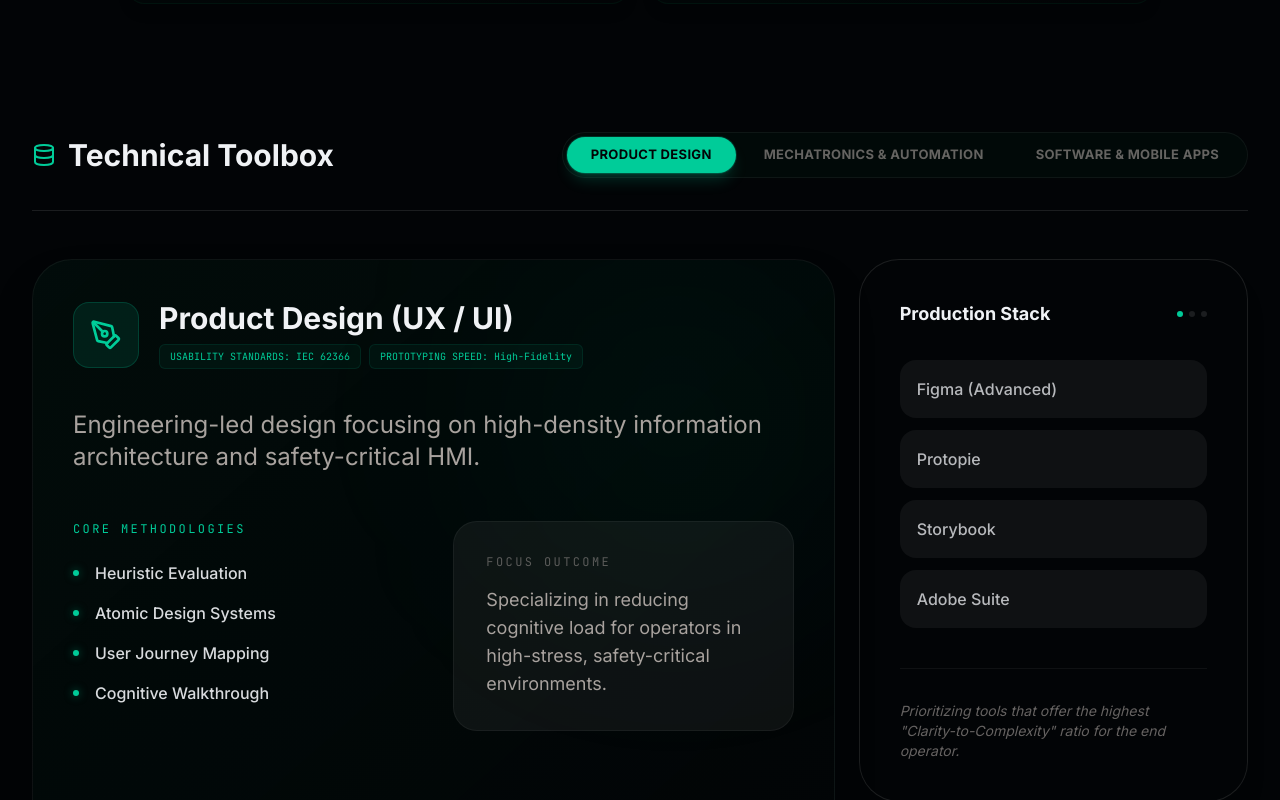
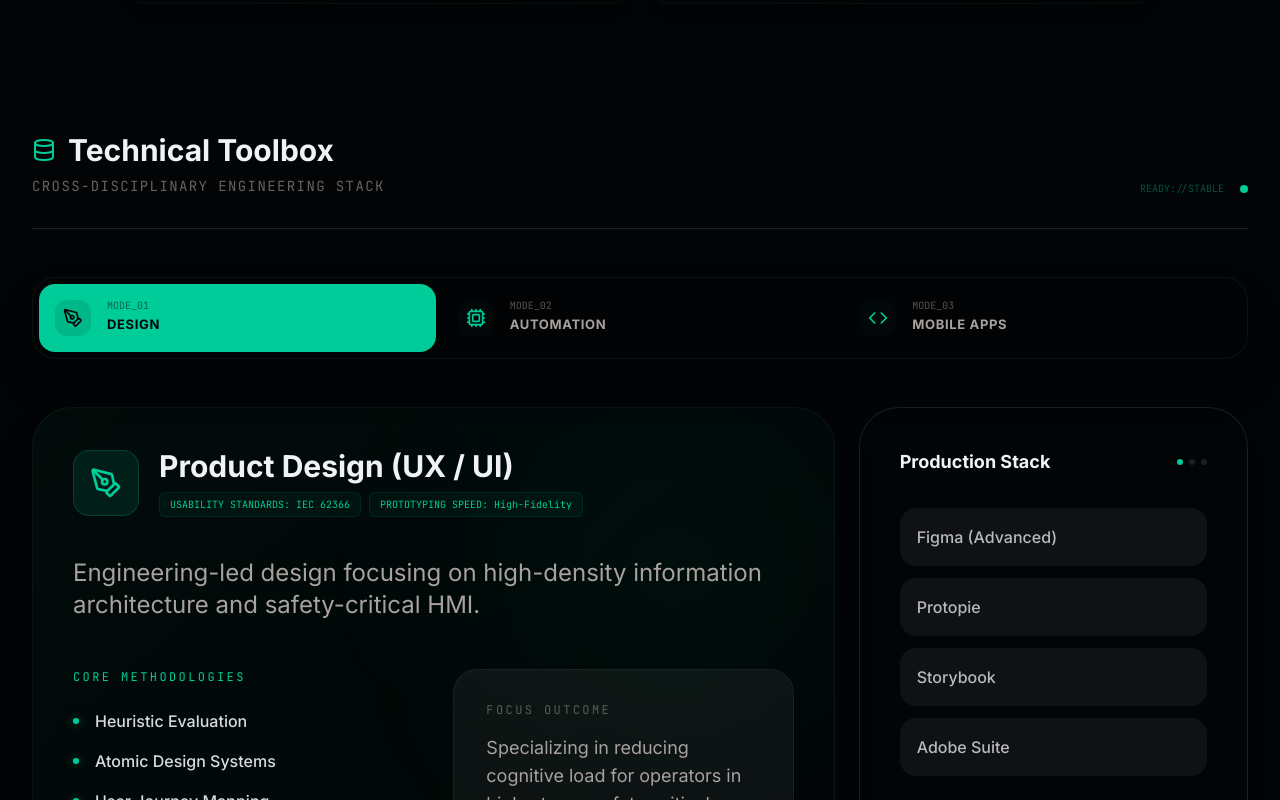
Before and after one commit to kanoonhazan/hazans-gix, a React (Vite) app: page /about in a window 1280 px wide. Shown: the part 1400-2200 px from the top of the page. Built offline with nearby package versions, Linux system fonts and the light colour scheme.

Commit message:
UI: Re-imagine Technical Toolbox as a Dashboard Console with sticky Specialty Switcher

```diff
--- a/index.html
+++ b/index.html
@@ -38,6 +38,7 @@
             'fade-in-up': 'fadeInUp 0.8s cubic-bezier(0.16, 1, 0.3, 1) forwards',
             'fade-in': 'fadeIn 1s ease-out forwards',
             'fade-in-blur': 'fadeInBlur 0.5s cubic-bezier(0.16, 1, 0.3, 1) forwards',
+            'progress-mini': 'progressMini 2s ease-in-out infinite',
             'pulse-slow': 'pulse 4s cubic-bezier(0.4, 0, 0.6, 1) infinite',
           },
           keyframes: {
@@ -52,6 +53,11 @@
             fadeInBlur: {
               '0%': { opacity: '0', filter: 'blur(10px)', transform: 'scale(0.98)' },
               '100%': { opacity: '1', filter: 'blur(0)', transform: 'scale(1)' },
+            },
+            progressMini: {
+              '0%': { width: '0%', left: '0%' },
+              '50%': { width: '100%', left: '0%' },
+              '100%': { width: '0%', left: '100%' }
             }
           },
           spacing: {
--- a/pages/About.tsx
+++ b/pages/About.tsx
@@ -124,25 +124,52 @@ const About: React.FC = () => {
       </div>
 
       {/* Technical Proficiency Playground */}
-      <div className="mb-20 md:mb-32 opacity-0 animate-fade-in-up delay-300">
-        <div className="flex flex-col lg:flex-row lg:items-center justify-between mb-8 md:mb-12 border-b border-white/10 pb-8 gap-6">
-          <h2 className="text-2xl md:text-3xl font-bold text-antiFlashWhite flex items-center">
+      <div className="mb-20 md:mb-32 opacity-0 animate-fade-in-up delay-300 relative">
+        {/* Section Header */}
+        <div className="flex flex-col md:flex-row md:items-end justify-between mb-12 border-b border-white/10 pb-8 gap-4">
+          <div>
+            <h2 className="text-2xl md:text-3xl font-bold text-antiFlashWhite flex items-center mb-2">
               <Database className="w-6 h-6 mr-3 text-caribbeanGreen" /> Technical Toolbox
             </h2>
+            <p className="text-stone/60 text-sm font-mono uppercase tracking-widest">Cross-disciplinary Engineering Stack</p>
+          </div>
+          <div className="hidden lg:flex items-center space-x-4 text-[10px] font-mono text-caribbeanGreen/40">
+            <span>READY://STABLE</span>
+            <div className="w-2 h-2 bg-caribbeanGreen rounded-full animate-pulse"></div>
+          </div>
+        </div>
 
-          <div className="flex flex-col md:flex-row md:bg-darkGreen/20 md:p-1 md:rounded-full md:border md:border-white/5 md:backdrop-blur-md gap-2 md:gap-1 w-full lg:w-auto">
-            {categories.map((cat) => (
+        {/* Console Switcher - Sticky */}
+        <div className="sticky top-24 z-30 mb-12 bg-richBlack/80 backdrop-blur-xl p-1.5 rounded-3xl border border-white/5 shadow-2xl">
+          <div className="grid grid-cols-3 gap-1.5">
+            {categories.map((cat, idx) => {
+              const Icon = toolboxData[cat].icon;
+              const isActive = activeTab === cat;
+              return (
                 <button
                   key={cat}
                   onClick={() => setActiveTab(cat)}
-                className={`w-full md:w-auto px-6 py-3.5 md:py-2 rounded-xl md:rounded-full text-[13px] font-bold tracking-wide transition-all duration-300 whitespace-nowrap uppercase text-center active:scale-[0.97] hover:scale-[1.02] ${activeTab === cat
-                  ? 'bg-caribbeanGreen text-richBlack shadow-lg shadow-caribbeanGreen/20 ring-1 ring-caribbeanGreen/20'
-                  : 'bg-darkGreen/20 md:bg-transparent text-stone/60 hover:text-antiFlashWhite border border-white/5 md:border-0'
+                  className={`relative flex flex-col md:flex-row items-center justify-center md:justify-start gap-2 md:gap-4 p-3 md:p-4 rounded-2xl transition-all duration-500 group overflow-hidden ${isActive
+                      ? 'bg-caribbeanGreen text-richBlack'
+                      : 'hover:bg-white/5 text-stone active:scale-95'
                     }`}
                 >
-                {cat.split(' (')[0]}
+                  <div className={`p-2 rounded-xl transition-colors shrink-0 ${isActive ? 'bg-richBlack/10' : 'bg-darkGreen/20 text-caribbeanGreen group-hover:bg-caribbeanGreen group-hover:text-richBlack'}`}>
+                    <Icon className="w-4 h-4 md:w-5 md:h-5" />
+                  </div>
+                  <div className="text-center md:text-left truncate">
+                    <span className="block text-[8px] md:text-[10px] font-mono opacity-50 leading-none mb-1 hidden sm:block">MODE_0{idx + 1}</span>
+                    <span className="text-[10px] md:text-[13px] font-bold uppercase tracking-tighter md:tracking-wider block truncate">
+                      {cat.split(' (')[0].replace('Mechatronics & ', '').replace('Software & ', '').replace('Product ', '')}
+                    </span>
+                  </div>
+
+                  {isActive && (
+                    <div className="absolute bottom-0 left-0 h-0.5 bg-black/20 animate-progress-mini"></div>
+                  )}
                 </button>
-            ))}
+              );
+            })}
           </div>
         </div>
 
```
Lines whose indentation alone changed are shown as unchanged.
